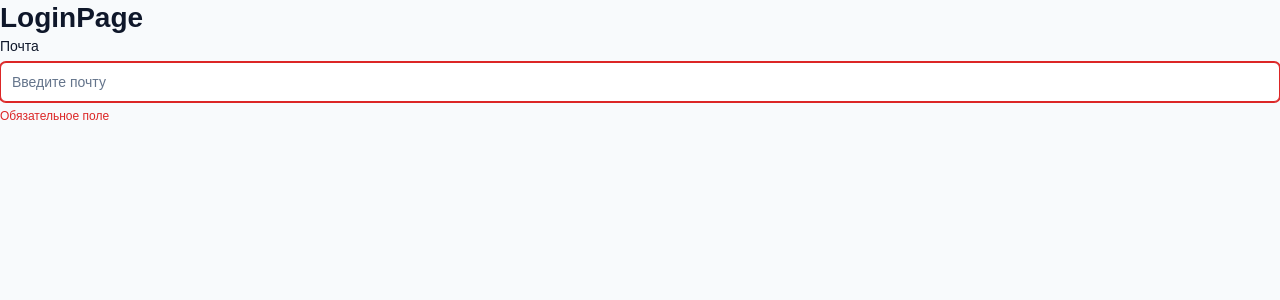
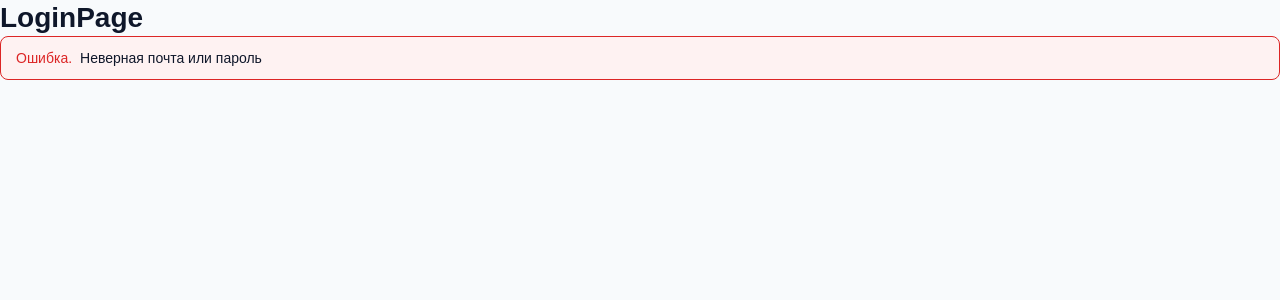
Before and after one commit to mareqqqqqqq/bug-tracker, a React (Vite) app in the folder app/frontend/: page /login in a window 1280 px wide. Shown: the top 300 px of the page. Built offline with nearby package versions, Linux system fonts and the light colour scheme.

Commit message:
feat: add alert component

```diff
--- /dev/null
+++ b/app/frontend/src/components/Alert/Alert.jsx
@@ -0,0 +1,12 @@
+import styles from './Alert.module.css';
+
+function Alert({ title, children, type = 'error' }) {
+  return (
+    <div className={`${styles.alert} ${styles[type]}`} role="alert">
+      <span className={'text-m-med'}>{title}</span>
+      <span className={styles.message}>{children}</span>
+    </div>
+  );
+}
+
+export default Alert;
--- /dev/null
+++ b/app/frontend/src/components/Alert/Alert.module.css
@@ -0,0 +1,16 @@
+.alert {
+  display: flex;
+  gap: 8px;
+  padding: 11px 15px;
+  border-radius: 8px;
+}
+
+.error {
+  background-color: var(--danger-50);
+  border: 1px solid var(--danger-600);
+  color: var(--danger-600);
+}
+
+.message {
+  color: var(--neutral-900);
+}
--- a/app/frontend/src/pages/LoginPage.jsx
+++ b/app/frontend/src/pages/LoginPage.jsx
@@ -1,15 +1,12 @@
 import Button from '../components/Button/Button.jsx';
 import Input from '../components/Input/Input.jsx';
+import Alert from '../components/Alert/Alert.jsx';
 
 function LoginPage() {
   return (
     <>
       <h1>LoginPage</h1>
-      <Input
-        label="Почта"
-        error="Обязательное поле"
-        placeholder="Введите почту"
-      />
+      <Alert title="Ошибка.">Неверная почта или пароль</Alert>
     </>
   );
 }
```
